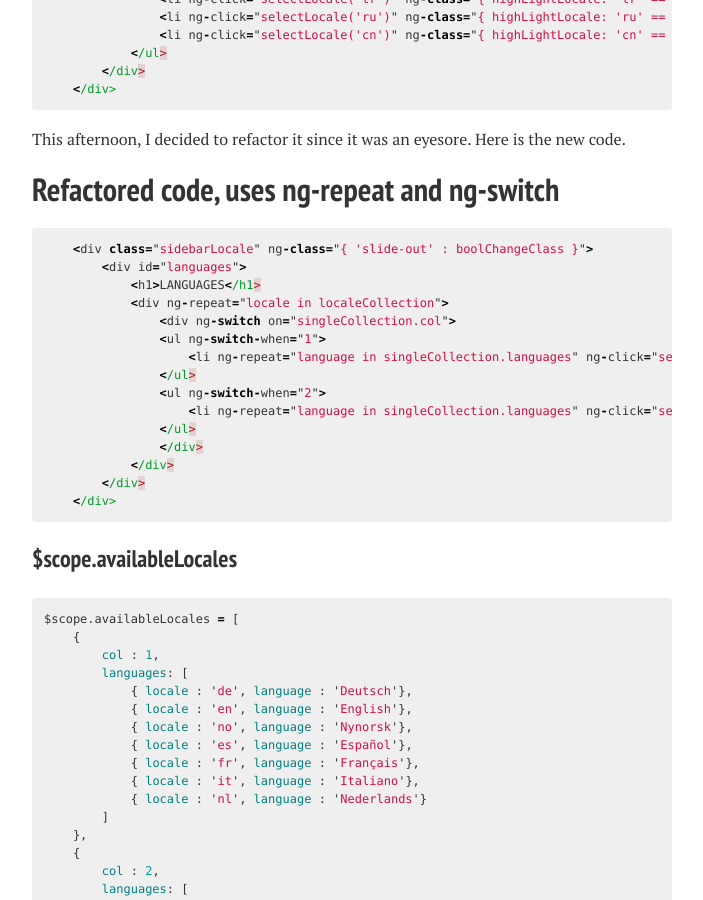
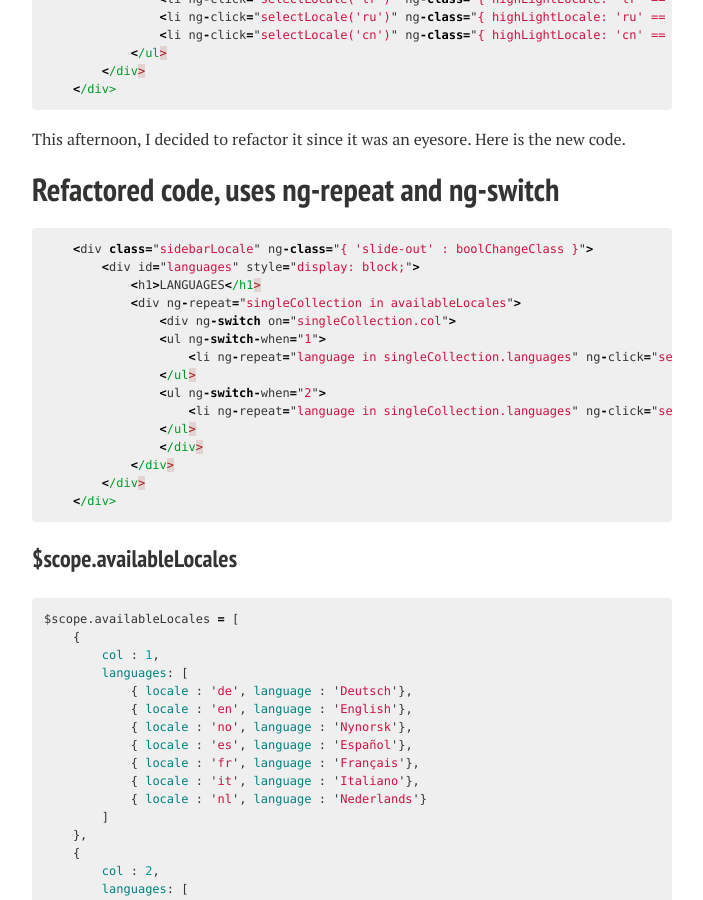
Before and after one commit to c0debreaker/c0debreaker.github.io, a Jekyll site: the page built from _posts/2015-02-05-takeadvantageof-ngrepeat-post.md, in a window 1280 px wide and 900 px high, scrolled down 783 px. Shown: the whole window, without its empty margins (288-991 px from the left). Built offline with Jekyll 4.4.1, drawn with Linux system fonts in a browser that asks for light colours; nearby versions of some CDN libraries.

Commit message:
fixed wrong variable name

```diff
--- a/_posts/2015-02-05-takeadvantageof-ngrepeat-post.md
+++ b/_posts/2015-02-05-takeadvantageof-ngrepeat-post.md
@@ -43,15 +43,15 @@
 # Refactored code, uses ng-repeat and ng-switch
 {% highlight js %}
     <div class="sidebarLocale" ng-class="{ 'slide-out' : boolChangeClass }">
-        <div id="languages">
+        <div id="languages" style="display: block;">
             <h1>LANGUAGES</h1>
-            <div ng-repeat="locale in localeCollection">
+            <div ng-repeat="singleCollection in availableLocales">
                 <div ng-switch on="singleCollection.col">
                 <ul ng-switch-when="1">
-                    <li ng-repeat="language in singleCollection.languages" ng-click="selectLocale(language.locale)" ng-class="{ highLightLocale: language.locale == user.locale }"><a href=""><span>{{language.locale | uppercase}}</span>{{language.language}}</a></li>
+                    <li ng-repeat="language in singleCollection.languages" ng-click="selectLocale(language.locale)" ng-class="{ highLightLocale: language.locale == userData.locale }"><a href=""><span>{{language.locale | uppercase}}</span>{{language.language}}</a></li>
                 </ul>
                 <ul ng-switch-when="2">
-                    <li ng-repeat="language in singleCollection.languages" ng-click="selectLocale(language.locale)" ng-class="{ highLightLocale: language.locale == user.locale }"><a href=""><span>{{language.locale | uppercase}}</span>{{language.language}}</a></li>
+                    <li ng-repeat="language in singleCollection.languages" ng-click="selectLocale(language.locale)" ng-class="{ highLightLocale: language.locale == userData.locale }"><a href=""><span>{{language.locale | uppercase}}</span>{{language.language}}</a></li>
                 </ul>
                 </div>
             </div>
```
